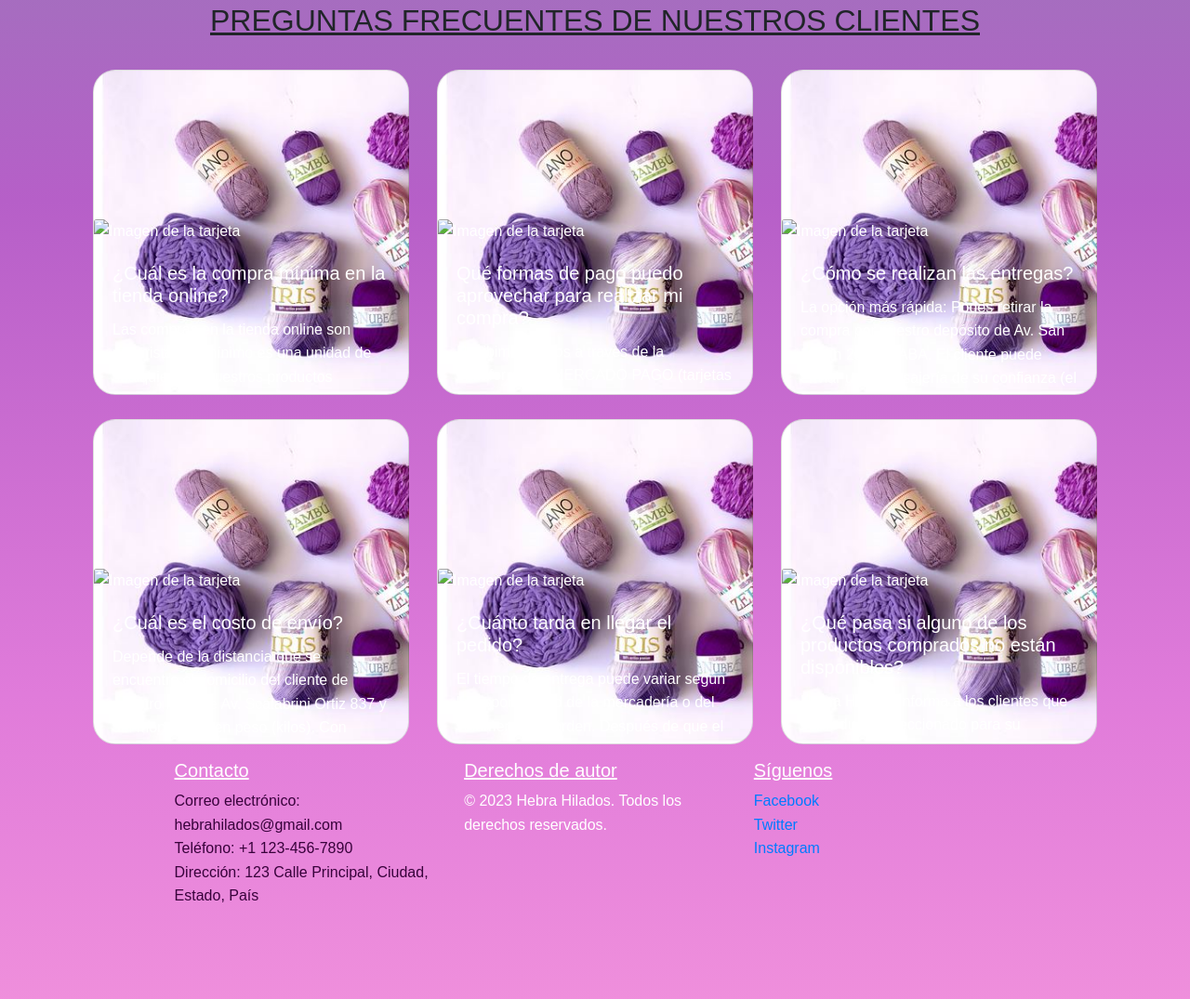
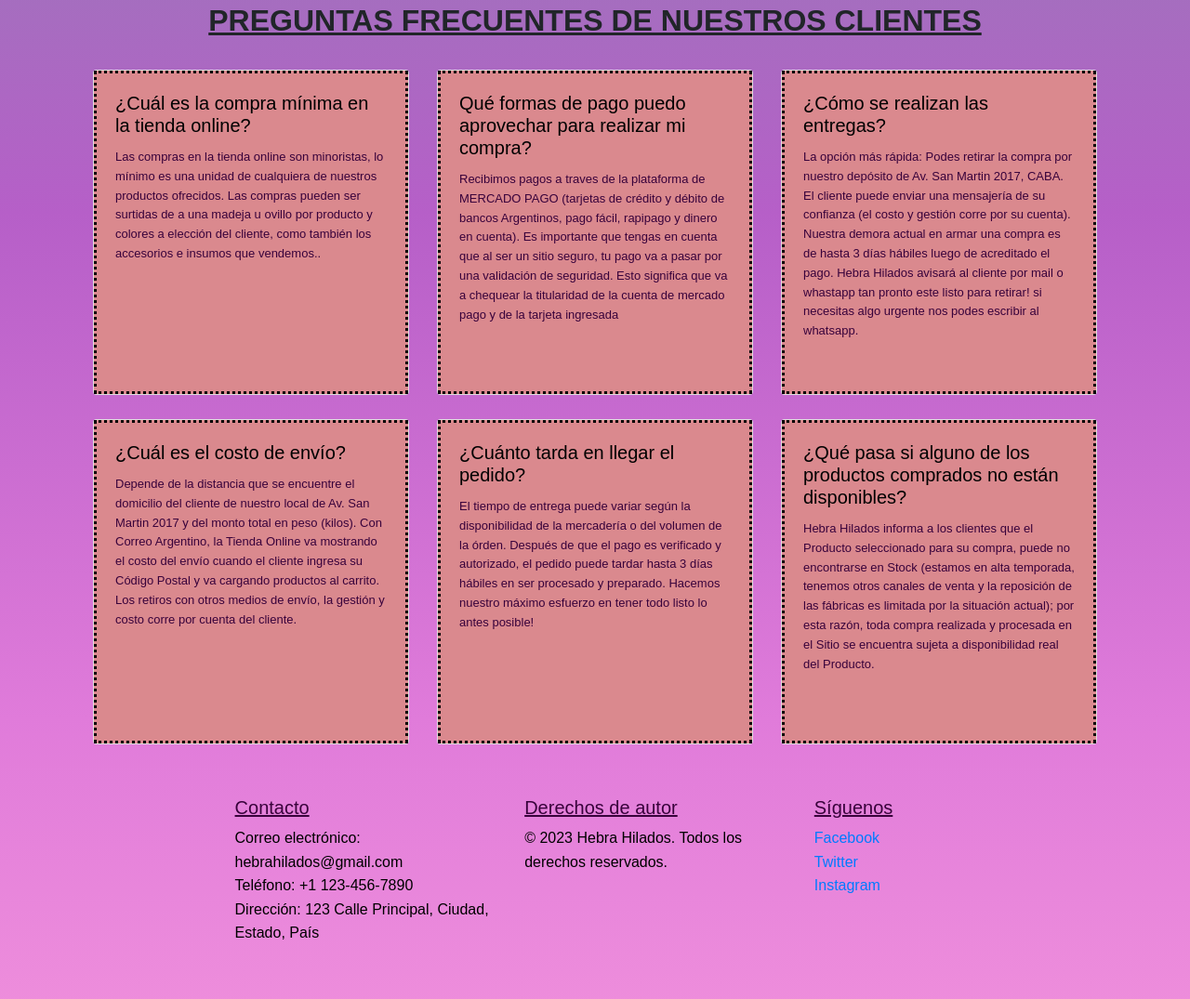
Before and after one commit to lautarodm03/mi_repositorio, a website: page pages/preguntasfrecuentes.html in a window 1280 px wide. Shown: the part 314-1389 px from the top of the page at 93% size. Drawn offline with nearby package versions, Linux system fonts and the light colour scheme.

Commit message:
commit antes de irme

```diff
--- a/pages/preguntasfrecuentes.html
+++ b/pages/preguntasfrecuentes.html
@@ -46,16 +46,12 @@
     <section class="linea1"></section>
 
     <h2 class="h2__preguntasfrecuentes">
-      PREGUNTAS FRECUENTES DE NUESTROS CLIENTES
+      <b> PREGUNTAS FRECUENTES DE NUESTROS CLIENTES</b>
     </h2>
+
     <div class="container container__tarjetas">
       <div class="card-deck mx-auto">
-        <div class="card">
-          <img
-            class="card-img-top"
-            src="ruta_de_la_imagen.jpg"
-            alt="Imagen de la tarjeta"
-          />
+        <div class="card modificando__cards__preguntasfrecuentes">
           <div class="card-body">
             <h5 class="card-title">
               ¿Cuál es la compra mínima en la tienda online?
@@ -67,15 +63,10 @@
               colores a elección del cliente, como también los accesorios e
               insumos que vendemos..
             </p>
-            <a href="#" class="btn btn-primary">Botón</a>
           </div>
         </div>
-        <div class="card">
-          <img
-            class="card-img-top"
-            src="ruta_de_la_imagen.jpg"
-            alt="Imagen de la tarjeta"
-          />
+
+        <div class="card modificando__cards__preguntasfrecuentes">
           <div class="card-body">
             <h5 class="card-title">
               Qué formas de pago puedo aprovechar para realizar mi compra?
@@ -88,15 +79,10 @@
               de seguridad. Esto significa que va a chequear la titularidad de
               la cuenta de mercado pago y de la tarjeta ingresada
             </p>
-            <a href="#" class="btn btn-primary">Botón</a>
           </div>
         </div>
-        <div class="card">
-          <img
-            class="card-img-top"
-            src="ruta_de_la_imagen.jpg"
-            alt="Imagen de la tarjeta"
-          />
+
+        <div class="card modificando__cards__preguntasfrecuentes">
           <div class="card-body">
             <h5 class="card-title">¿Cómo se realizan las entregas?</h5>
             <p class="card-text">
@@ -108,38 +94,28 @@
               cliente por mail o whastapp tan pronto este listo para retirar! si
               necesitas algo urgente nos podes escribir al whatsapp.
             </p>
-            <a href="#" class="btn btn-primary">Botón</a>
           </div>
         </div>
       </div>
     </div>
+
     <div class="container">
       <div class="card-deck mx-auto">
-        <div class="card">
-          <img
-            class="card-img-top"
-            src="ruta_de_la_imagen.jpg"
-            alt="Imagen de la tarjeta"
-          />
+        <div class="card modificando__cards__preguntasfrecuentes">
           <div class="card-body">
             <h5 class="card-title">¿Cuál es el costo de envío?</h5>
             <p class="card-text">
               Depende de la distancia que se encuentre el domicilio del cliente
-              de nuestro local de Av. Scalabrini Ortiz 837 y del monto total en
-              peso (kilos). Con Correo Argentino, la Tienda Online va mostrando
-              el costo del envío cuando el cliente ingresa su Código Postal y va
+              de nuestro local de Av. San Martin 2017 y del monto total en peso
+              (kilos). Con Correo Argentino, la Tienda Online va mostrando el
+              costo del envío cuando el cliente ingresa su Código Postal y va
               cargando productos al carrito. Los retiros con otros medios de
               envío, la gestión y costo corre por cuenta del cliente.
             </p>
-            <a href="#" class="btn btn-primary">Botón</a>
           </div>
         </div>
-        <div class="card">
-          <img
-            class="card-img-top"
-            src="ruta_de_la_imagen.jpg"
-            alt="Imagen de la tarjeta"
-          />
+
+        <div class="card modificando__cards__preguntasfrecuentes">
           <div class="card-body">
             <h5 class="card-title">¿Cuánto tarda en llegar el pedido?</h5>
             <p class="card-text">
@@ -149,15 +125,10 @@
               hábiles en ser procesado y preparado. Hacemos nuestro máximo
               esfuerzo en tener todo listo lo antes posible!
             </p>
-            <a href="#" class="btn btn-primary">Botón</a>
           </div>
         </div>
-        <div class="card">
-          <img
-            class="card-img-top"
-            src="ruta_de_la_imagen.jpg"
-            alt="Imagen de la tarjeta"
-          />
+
+        <div class="card modificando__cards__preguntasfrecuentes">
           <div class="card-body">
             <h5 class="card-title">
               ¿Qué pasa si alguno de los productos comprados no están
@@ -171,15 +142,14 @@
               toda compra realizada y procesada en el Sitio se encuentra sujeta
               a disponibilidad real del Producto.
             </p>
-            <a href="#" class="btn btn-primary">Botón</a>
           </div>
         </div>
       </div>
     </div>
-    <footer class="bg-purple text-white footerline__comocomprar2bs">
+    <footer class="bg-purple text-white footerline__comocomprar2bs__new">
       <div class="footerline__comocomprar2bs">
         <div class="container">
-          <div class="row">
+          <div class="row contenedor__copy">
             <div class="col-md-4">
               <h5 class="redes__comocomprar2bs">Contacto</h5>
               <ul class="list-unstyled">
@@ -190,7 +160,9 @@
             </div>
             <div class="col-md-4">
               <h5 class="redes__comocomprar2bs">Derechos de autor</h5>
-              <p>© 2023 Hebra Hilados. Todos los derechos reservados.</p>
+              <p class="list-unstyled">
+                © 2023 Hebra Hilados. Todos los derechos reservados.
+              </p>
             </div>
             <div class="col-md-4">
               <h5 class="redes__comocomprar2bs">Síguenos</h5>
--- a/scss/_comocomprar.scss
+++ b/scss/_comocomprar.scss
@@ -84,11 +84,6 @@ body {
   font-family: Georgia, "Times New Roman", Times, serif;
 }
 
-.list-unstyled {
-  text-decoration: none;
-  color: #38023b;
-}
-
 @media (max-width: 768px) {
   .imagen__comocomprar {
     height: 300px;
--- a/scss/_index.scss
+++ b/scss/_index.scss
@@ -76,7 +76,6 @@ header {
   }
 }
 
-.card,
 .index__card {
   color: white;
   background-image: url("../images/lanas-card.JPG");
--- a/scss/_preguntasfrecuentes.scss
+++ b/scss/_preguntasfrecuentes.scss
@@ -48,21 +48,44 @@
   font-size: 1rem;
 }
 
-.footerline__preguntasfrecuentes {
-  background-color: #6e5487;
-  height: 3.5rem;
-  width: 100%;
-  border-radius: 1%;
-  margin-top: 1.7rem;
-  margin-bottom: 4rem;
-  padding-top: 0.5rem;
+.post__footer_info_tarjetas {
+  margin-left: 30%;
+}
 
-  .post__footer_info_tarjetas {
-    margin-left: 30%;
+.post__footer_info_data {
+  height: 150px;
+  margin-left: 5px;
+}
+
+.card {
+  color: black;
+
+  .card-text {
+    font-size: 13px;
+    color: #38023b;
   }
 
-  .post__footer_info_data {
-    height: 150px;
-    margin-left: 5px;
+  .card-body {
+    background-color: #da898e;
+    border: black 3px dotted;
   }
 }
+
+.contenedor__copy {
+  margin-top: 40px;
+  margin-left: 115px;
+
+  .redes__comocomprar2bs {
+    color: #38023b;
+  }
+
+  .list-unstyled {
+    color: black;
+  }
+}
+
+@media screen and (max-width: 768px) {
+  .h2__preguntasfrecuentes {
+    font-size: 14px;
+  }
+}
```
Also changed, not shown: index.html (+8 -5 lines), css/style.css, 1 other file.
